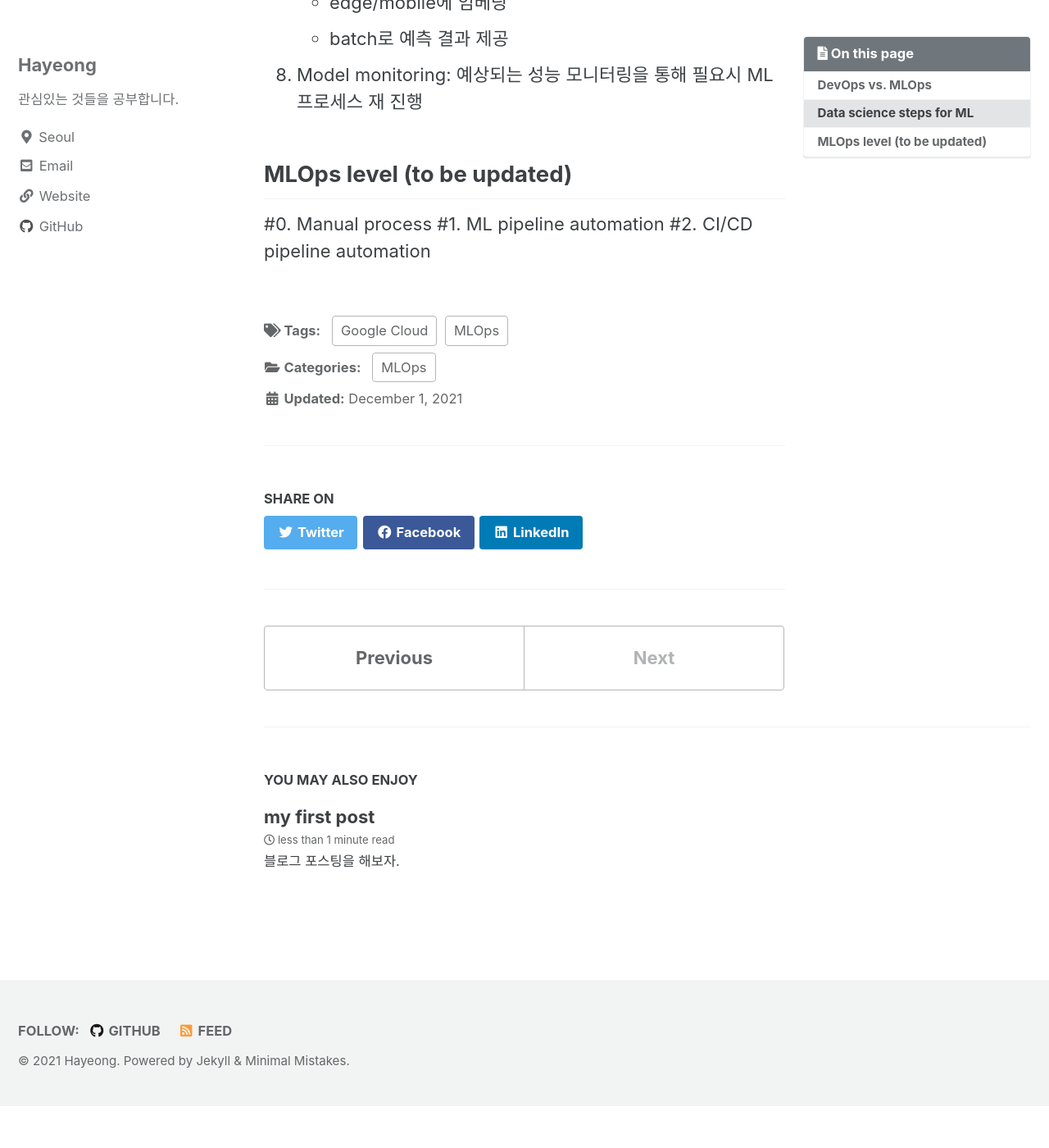
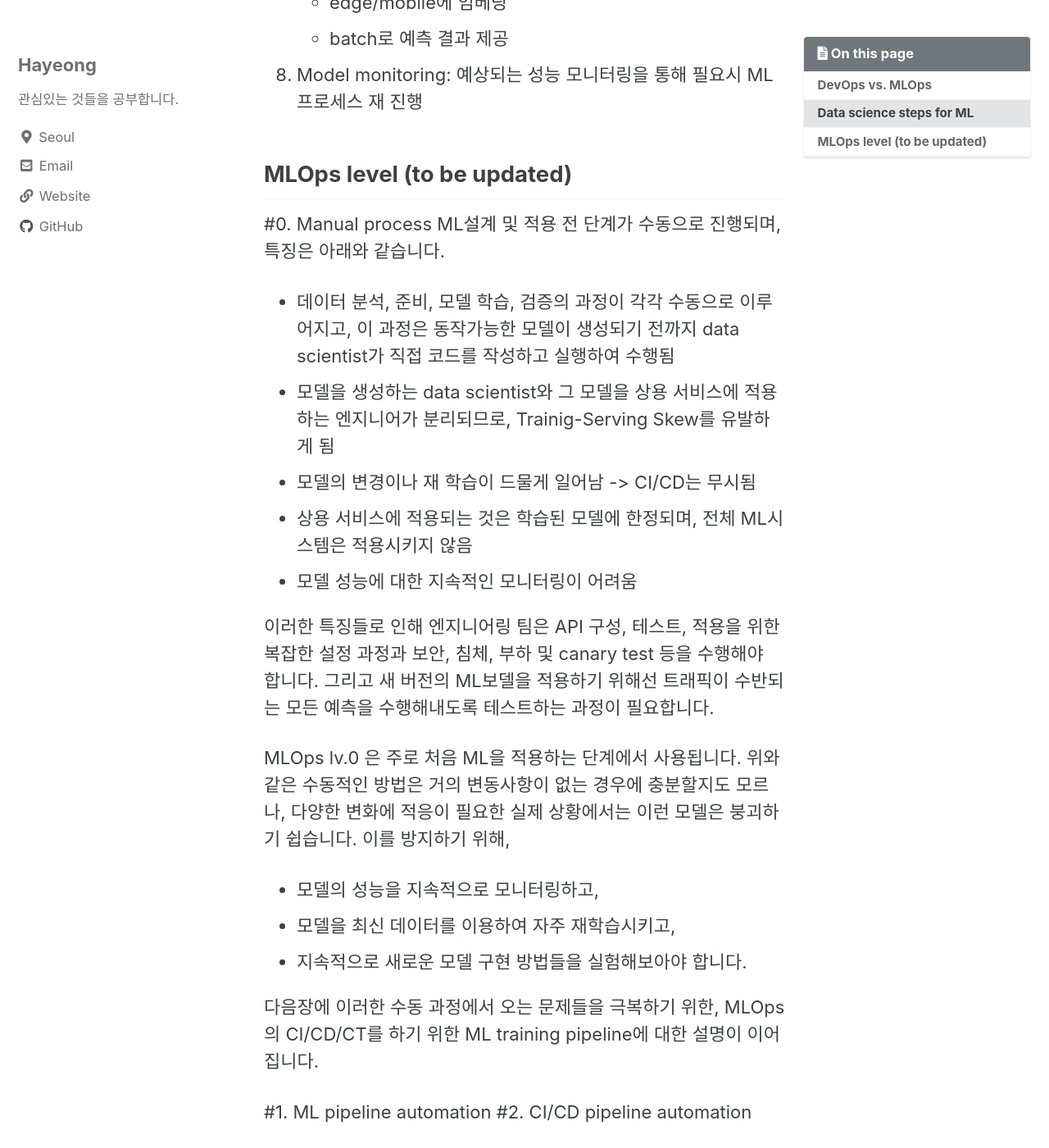
Before and after one commit to hayeong95/hayeong95.github.io, a Jekyll site: the page built from _posts/2021-12-01-MLOps-Google.md, in a window 1280 px wide and 1400 px high, scrolled down 2088 px. Shown: the whole window at 82% size. Built offline with Jekyll 4.4.1, drawn with Linux system fonts in a browser that asks for light colours; cached includes are drawn as plain includes; before the commit the page ends 3437 px from its top, so only the background shows below that; some of the changed text lies outside the part shown.

Commit message:
Update 2021-12-01-MLOps-Google.md

```diff
--- a/_posts/2021-12-01-MLOps-Google.md
+++ b/_posts/2021-12-01-MLOps-Google.md
@@ -26,14 +26,15 @@ last_modified_at: 2021-12-01
 
 ## DevOps vs. MLOps
 
-DevOps는 큰 규모의 SW시스템에 대해 CI/CD를 효과적으로 지원하는 방법이다. MLOps는 기존 SW시스템 대비 ML시스템이 지니는 아래의 특징들을 고려할 필요가 있다.
+DevOps는 큰 규모의 SW시스템에 대해 CI/CD를 효과적으로 지원하는 방법입니다. 유사하게, MLOps는 기존 SW시스템 대비 ML시스템이 지니는 아래의 특징들을 고려할 수 있어야 합니다.
+
 - ML 프로젝트의 경우, ML 연구원과 해당 서비스를 상용화하는 SW 엔지니어가 주로 구분되어 있음
 - ML의 경우 알고리즘, 설정 파라미터 값 등의 추적을 통해 재사용성을 높일 수 있어야 함
 - ML 시스템은 데이터, 학습 모델 등 더 많은 검증을 필요로 함
 - ML 시스템은 상용 후에도 지속적으로 재학습/배포가 이루어져야 함
 - ML 시스템이 지속적으로 신규 데이터를 반영하지 못하면, 그 모델의 성능이 떨어지게 됨
 
-최종적으로, ML시스템에서의 CI는 SW 구성요소 뿐 아니라 검증 데이터, 검증 모델 등 다방면으로 테스트가 필요하며, CD는 단일 서비스가 아닌 시스템 전체에서 이루어져야 하며 다른 서비스에도 자동적으로 적용이 가능해야 한다. 추가적으로 CT(Continuous Training) 즉, 지속적으로 재학습/배포가 이루어질 수 있어야 한다.
+최종적으로, ML시스템에서의 CI는 SW 구성요소 뿐 아니라 검증 데이터, 검증 모델 등 다방면으로 테스트가 필요하며, CD는 단일 서비스가 아닌 시스템 전체에서 이루어져야 하며 다른 서비스에도 자동적으로 적용이 가능해야 합니다. 추가적으로 CT(Continuous Training) 즉, 지속적으로 재학습/배포가 이루어질 수 있어야 합니다.
 
 ## Data science steps for ML
 
@@ -51,5 +52,22 @@ DevOps는 큰 규모의 SW시스템에 대해 CI/CD를 효과적으로 지원하
 
 ## MLOps level (to be updated)
 #0. Manual process
+ML설계 및 적용 전 단계가 수동으로 진행되며, 특징은 아래와 같습니다.
+
+- 데이터 분석, 준비, 모델 학습, 검증의 과정이 각각 수동으로 이루어지고, 이 과정은 동작가능한 모델이 생성되기 전까지 data scientist가 직접 코드를 작성하고 실행하여 수행됨
+- 모델을 생성하는 data scientist와 그 모델을 상용 서비스에 적용하는 엔지니어가 분리되므로, Trainig-Serving Skew를 유발하게 됨
+- 모델의 변경이나 재 학습이 드물게 일어남 -> CI/CD는 무시됨
+- 상용 서비스에 적용되는 것은 학습된 모델에 한정되며, 전체 ML시스템은 적용시키지 않음
+- 모델 성능에 대한 지속적인 모니터링이 어려움
+
+이러한 특징들로 인해 엔지니어링 팀은 API 구성, 테스트, 적용을 위한 복잡한 설정 과정과 보안, 침체, 부하 및 canary test 등을 수행해야 합니다. 그리고 새 버전의 ML보델을 적용하기 위해선 트래픽이 수반되는 모든 예측을 수행해내도록 테스트하는 과정이 필요합니다.
+
+MLOps lv.0 은 주로 처음 ML을 적용하는 단계에서 사용됩니다. 위와 같은 수동적인 방법은 거의 변동사항이 없는 경우에 충분할지도 모르나, 다양한 변화에 적응이 필요한 실제 상황에서는 이런 모델은 붕괴하기 쉽습니다. 이를 방지하기 위해,
+- 모델의 성능을 지속적으로 모니터링하고,
+- 모델을 최신 데이터를 이용하여 자주 재학습시키고,
+- 지속적으로 새로운 모델 구현 방법들을 실험해보아야 합니다.
+
+다음장에 이러한 수동 과정에서 오는 문제들을 극복하기 위한, MLOps의 CI/CD/CT를 하기 위한 ML training pipeline에 대한 설명이 이어집니다.
+
 #1. ML pipeline automation
 #2. CI/CD pipeline automation
```
Also changed, not shown: other parts of _posts/2021-12-01-MLOps-Google.md (+1 -1 lines).
